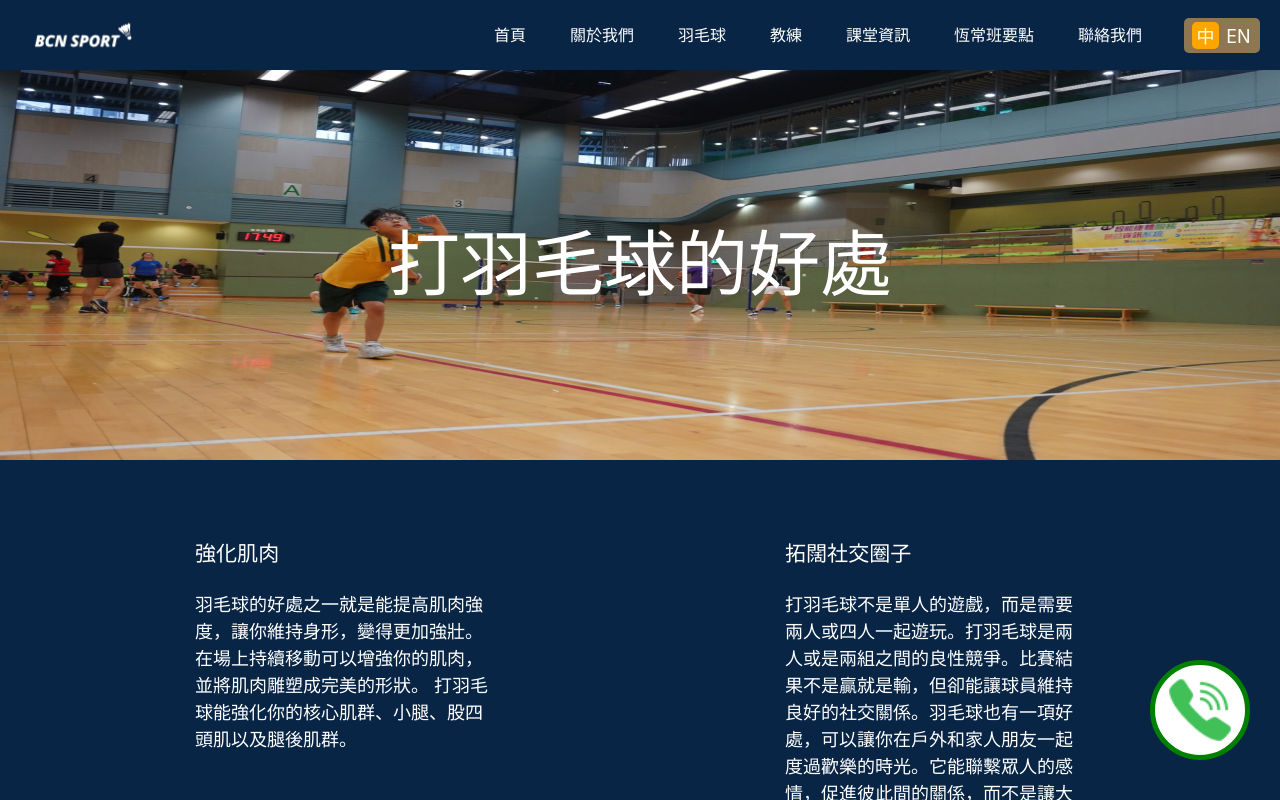
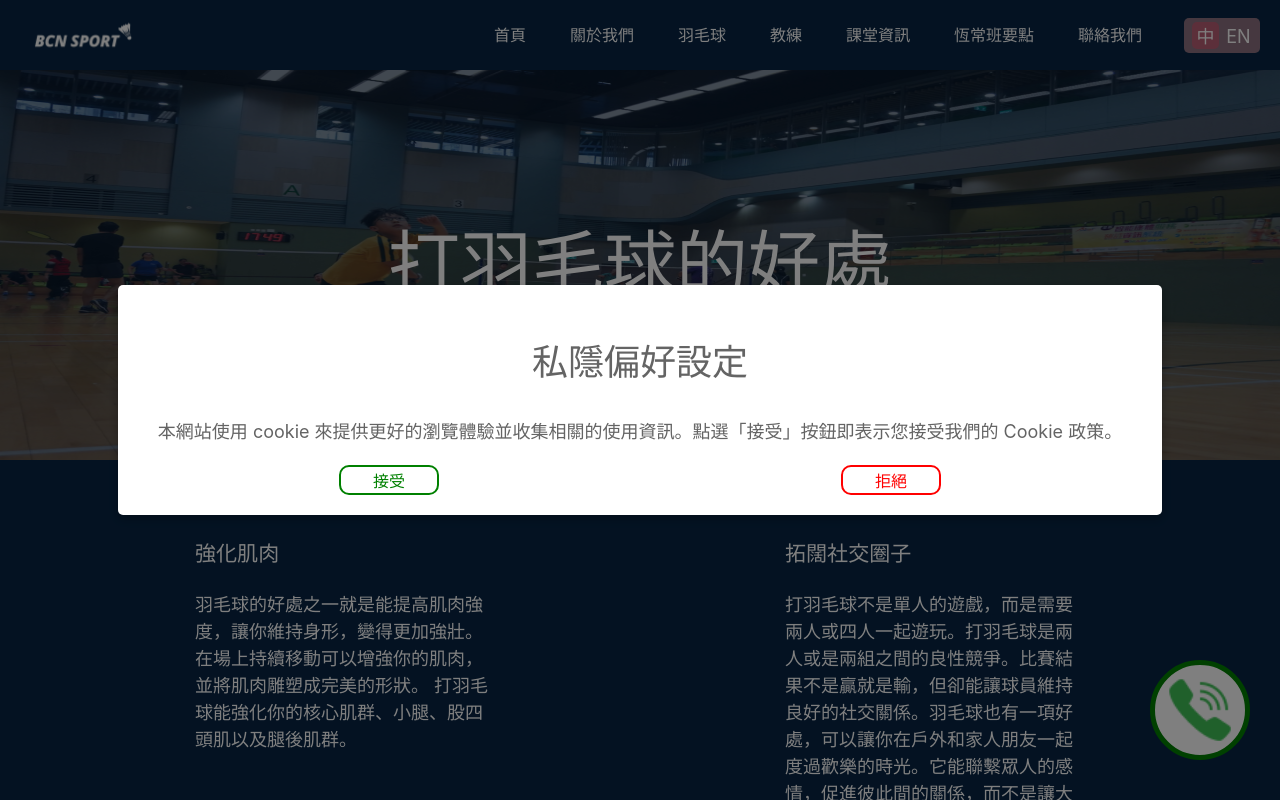
Before and after one commit to KPB98115/badminton_web, a React (Vite) app: page /benefit in a window 1280 px wide. Shown: the top 800 px of the page. Built offline with nearby package versions, Linux system fonts and the light colour scheme.

Commit message:
add Cookies component

```diff
--- a/src/App.css
+++ b/src/App.css
@@ -205,7 +205,7 @@ html, body {
   margin-top: 100px;
 }
 .instructor_container img {
-  width: 70%;
+  width: 50%;
   height: auto;
 }
 .instructor_description {
@@ -283,6 +283,7 @@ html, body {
 .badminton_title_image {
   height: 50vh;
   width: 100%;
+  opacity: 0.5;
 }
 .badminton_content {
   display: grid;
@@ -438,7 +439,7 @@ html, body {
   flex-direction: row;
   align-items: center;
   height: 25px;
-  background-color: #ffbf5e89;
+  background-color: #ffb3b389;
   border-radius: 5px;
   padding: 5px;
   cursor: pointer;
@@ -451,23 +452,30 @@ html, body {
   text-align: center;
 }
 #lang_option_zh_active {
-  background-color: orange;
+  background-color: #BA5E74;
   border-radius: 5px;
 }
 #lang_option_en_active {
-  background-color: orange;
+  background-color: #BA5E74;
   border-radius: 5px;
 }
 
 /* Contacts */
 .contact_container {
   display: flex;
-  flex-direction: row;
+  flex-direction: column;
   align-items: center;
-  justify-content: space-around;
+  justify-content: start;
   min-height: 100vh;
   max-height: fit-content;
   padding: 30px;
+  margin-top: 80px;
+}
+.contact_child_container {
+  display: flex;
+  justify-content: space-around;
+  width: 100%;
+  margin-top: 50px;
 }
 .contact_wrapper {
   display: flex;
@@ -528,6 +536,66 @@ html, body {
   width: 30%;
 }
 
+/* Modal */
+.modal_wrapper {
+  position: fixed;
+  top: 0;
+  left: 0;
+  width: 100%;
+  height: 100%;
+  background: rgba(0, 0, 0, 0.5); /* Semi-transparent background */
+  display: flex;
+  justify-content: center;
+  align-items: center;
+  z-index: 9999; /* Ensure it appears above other elements */
+}
+.modal_container {
+  background: white;
+  color: rgb(100, 100, 100);
+  padding: 20px;
+  border-radius: 5px;
+  box-shadow: 0 4px 10px rgba(0, 0, 0, 0.25);
+  text-align: center;
+}
+.modal_title {
+  font-size: 24px;
+  margin-bottom: 20px;
+}
+.modal_content {
+  padding-left: 20px;
+  padding-right: 20px;
+  margin-bottom: 20px;
+}
+.modal_button_container {
+  display: flex;
+  justify-content: space-around;
+}
+.modal_button {
+  width: 100px;
+  height: 30px;
+  font-size: 16px;
+  background-color: white;
+  border-radius: 10px;
+  cursor: pointer;
+}
+#modal_cookies_accept_btn {
+  border: 2px solid green;
+  color: green;
+}
+#modal_cookies_denied_btn {
+  border: 2px solid red;
+  color: red;
+}
+#modal_cookies_accept_btn:hover {
+  background-color: green;
+  color: white;
+}
+#modal_cookies_denied_btn:hover {
+  background-color: red;
+  color: white;
+}
+
+
 /* Privacy Policy */
 .privacy_container {
   margin-top: 50px;
--- a/src/App.jsx
+++ b/src/App.jsx
@@ -1,4 +1,5 @@
 import { BrowserRouter as Router, Routes, Route } from "react-router-dom";
+import { useState, useEffect } from "react";
 import Header from "./components/header";
 import Footer from "./components/Footer";
 import MainPage from "./pages/MainPage";
@@ -12,9 +13,23 @@ import "./App.css";
 import ClassInfo from "./pages/ClassInfo";
 import Benefit from "./pages/Benefit";
 import Privacy_term from "./pages/Private_terms";
+import Cookies from "./components/cookies";
 
 function App() {
+  const [isFirstVisit, setIsFirstVisit] = useState(false);
+
+  useEffect(() => {
+    const reference = sessionStorage.getItem("acceptd_cookies_token");
+    if (reference === null) {
+      setIsFirstVisit(true);
+    }
+  }, []);
+
   return (
+    <div>
+      {isFirstVisit && (
+        <Cookies enableCookiesPopup={() => setIsFirstVisit(false)} />
+      )}
       <Router>
         <Header />
         <ReservationBlock />
@@ -31,6 +46,7 @@ function App() {
         </Routes>
         <Footer />
       </Router>
+    </div>
   );
 }
 
--- /dev/null
+++ b/src/components/Cookies.jsx
@@ -0,0 +1,69 @@
+import { useState } from "react";
+import { useTranslation } from "react-i18next";
+
+const Cookies = (prop) => {
+  const [acceptCookies, setAcceptCookies] = useState(false);
+  const { t } = useTranslation();
+
+  const loadGoogleAnalytics = () => {
+    if (!window.ga && acceptCookies) {
+      const script = document.createElement("script");
+      script.src =
+        "https://www.googletagmanager.com/gtag/js?id=YOUR_GA_TRACKING_ID";
+      script.async = true;
+      document.head.appendChild(script);
+
+      script.onload = () => {
+        window.dataLayer = window.dataLayer || [];
+        function gtag() {
+          window.dataLayer.push(arguments);
+        }
+        gtag("js", new Date());
+        gtag("config", "YOUR_GA_TRACKING_ID");
+      };
+    }
+  };
+
+  const handleAcceptCookies = () => {
+    loadGoogleAnalytics();
+    sessionStorage.setItem("acceptd_cookies_token", Date.now());
+    setAcceptCookies(true);
+    prop.enableCookiesPopup();
+  };
+
+  const handleDeniedCookies = () => {
+    setAcceptCookies(false);
+    prop.enableCookiesPopup();
+  };
+
+  return (
+    <div className="modal_wrapper">
+      <div className="modal_container">
+        <div className="modal_title">
+          <h2>{t("cookies title")}</h2>
+        </div>
+        <div className="modal_content">
+          <p>{t("cookies content")}</p>
+        </div>
+        <div className="modal_button_container">
+          <button
+            className="modal_button"
+            id="modal_cookies_accept_btn"
+            onClick={handleAcceptCookies}
+          >
+            {t("cookies accept")}
+          </button>
+          <button
+            className="modal_button"
+            id="modal_cookies_denied_btn"
+            onClick={handleDeniedCookies}
+          >
+            {t("cookies denied")}
+          </button>
+        </div>
+      </div>
+    </div>
+  );
+};
+
+export default Cookies;
```
Lines whose indentation alone changed are shown as unchanged.
